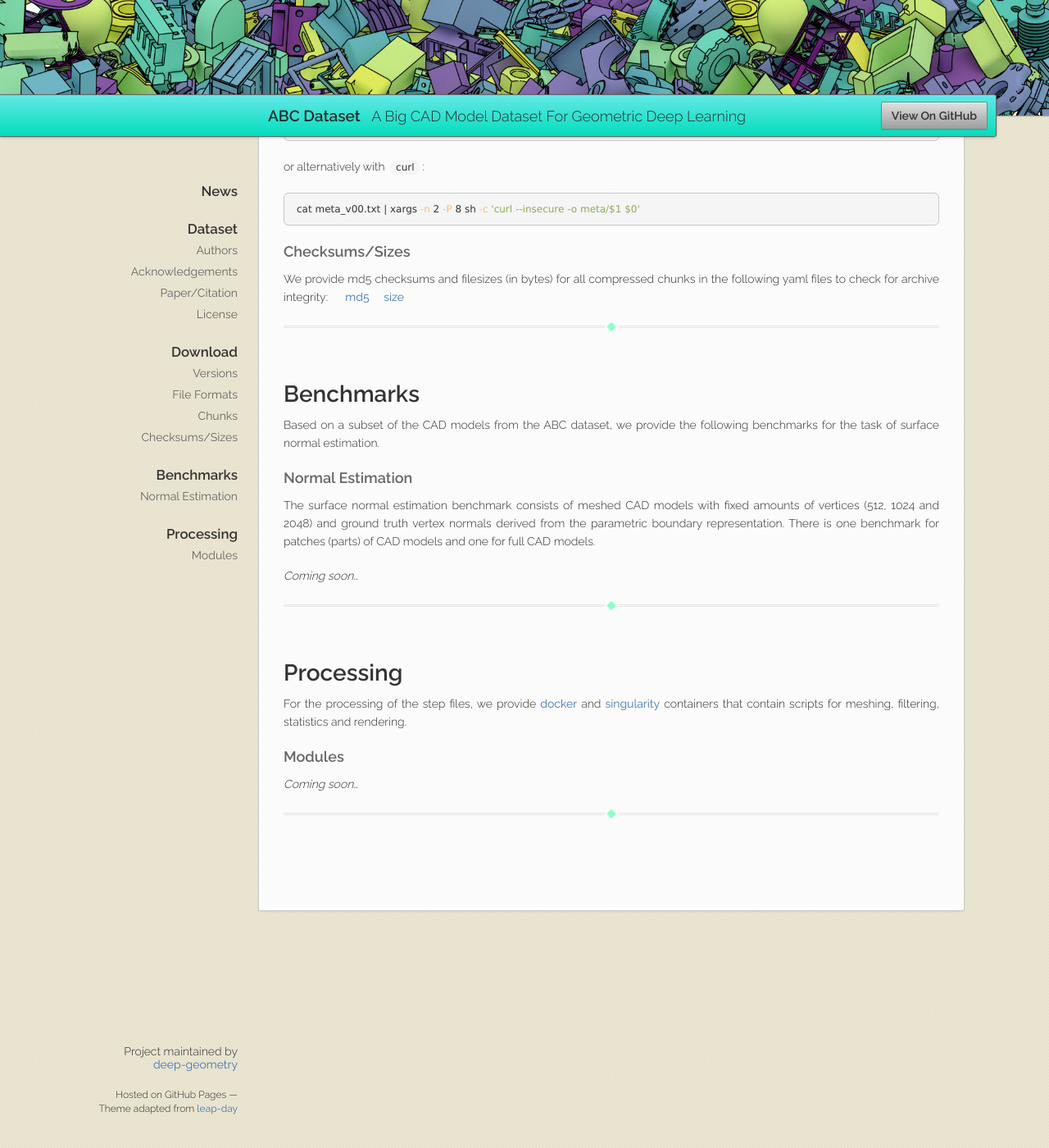
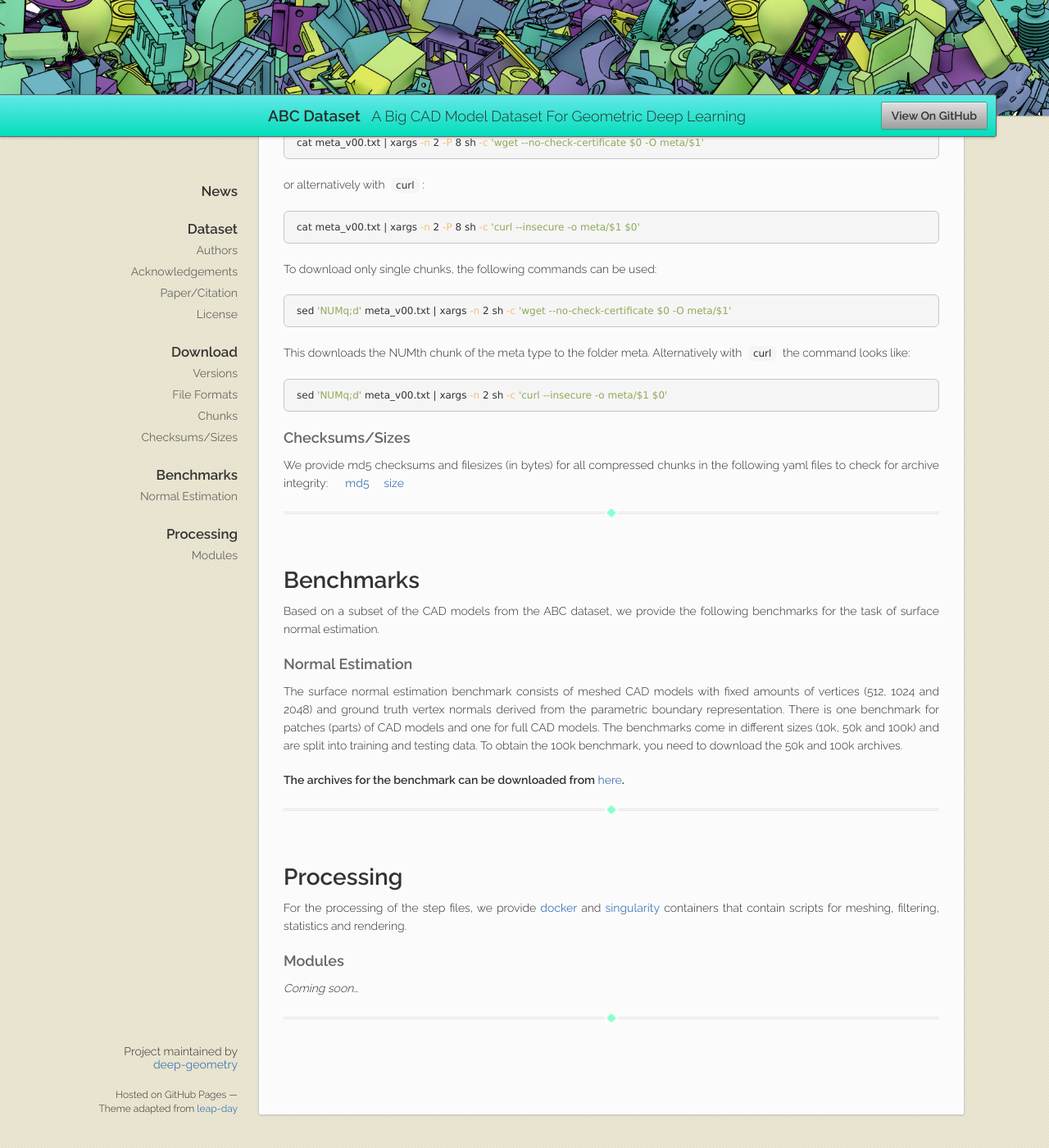
Before and after one commit to deep-geometry/abc-dataset, a Jekyll site: the page built from index.md, in a window 1280 px wide and 1400 px high, scrolled down 3385 px. Shown: the whole window at 82% size. Built offline with Jekyll 4.4.1, drawn with Linux system fonts in a browser that asks for light colours; nearby versions of some CDN libraries; our own code applies the rules of GitHub Pages for plain Markdown files; some of the changed text lies outside the part shown.

Commit message:
Update website

````diff
--- a/index.md
+++ b/index.md
@@ -7,6 +7,7 @@ layout: default
 
 > **(2019, April 24th)** Initial release including 1 million CAD models for step, parasolid, stl and meta formats.<br>
 > **(2019, May 25th)** New file formats are added for ~750k CAD models. The new file formats are obj, features and statistics.
+> **(2019, August 29th)** Normal Estimation Benchmark download links added.
 
 
 
@@ -123,6 +124,15 @@ or alternatively with <span class="cin">curl</span>:
 cat meta_v00.txt | xargs -n 2 -P 8 sh -c 'curl --insecure -o meta/$1 $0'
 ```
 
+To download only single chunks, the following commands can be used:
+```bash
+sed 'NUMq;d' meta_v00.txt | xargs -n 2 sh -c 'wget --no-check-certificate $0 -O meta/$1'
+```
+This downloads the NUMth chunk of the meta type to the folder meta. Alternatively with <span class="cin">curl</span> the command looks like:
+```bash
+sed 'NUMq;d' meta_v00.txt | xargs -n 2 sh -c 'curl --insecure -o meta/$1 $0'
+```
+
 
 ### Checksums/Sizes
 We provide md5 checksums and filesizes (in bytes) for all compressed chunks in the following yaml files to check for archive integrity: &emsp;
@@ -141,9 +151,12 @@ Based on a subset of the CAD models from the ABC dataset, we provide the followi
 
 ### Normal Estimation
 
-The surface normal estimation benchmark consists of meshed CAD models with fixed amounts of vertices (512, 1024 and 2048) and ground truth vertex normals derived from the parametric boundary representation. There is one benchmark for patches (parts) of CAD models and one for full CAD models.
+The surface normal estimation benchmark consists of meshed CAD models with fixed amounts of vertices (512, 1024 and 2048) and ground truth vertex normals derived from the parametric boundary representation.
+There is one benchmark for patches (parts) of CAD models and one for full CAD models.
+The benchmarks come in different sizes (10k, 50k and 100k) and are split into training and testing data.
+To obtain the 100k benchmark, you need to download the 50k and 100k archives.
 
-_Coming soon..._
+**The archives for the benchmark can be downloaded from [here](https://archive.nyu.edu/handle/2451/59958){:target="_blank"}.**
 
 
 * * *
````
